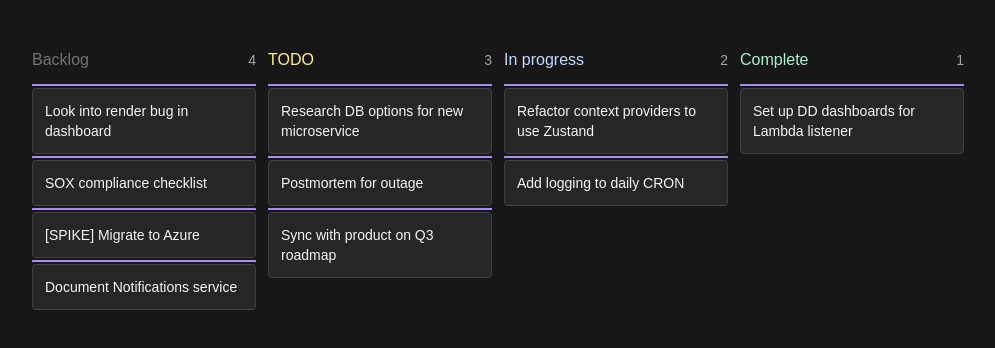
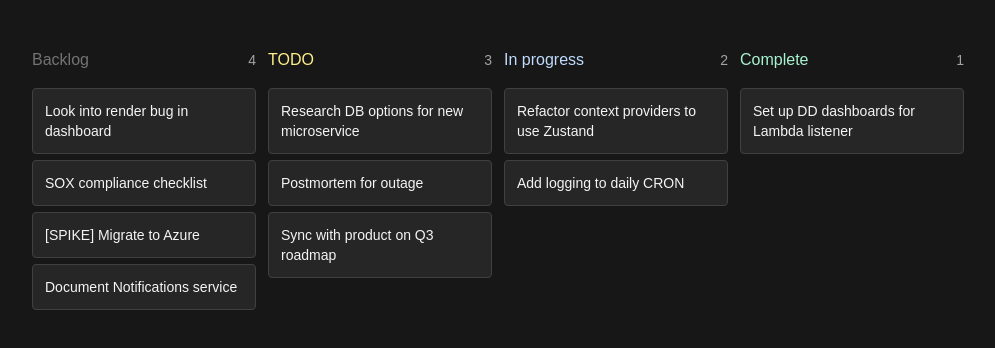
Before and after one commit to Arya-P05/Kanban, a Next.js app in the folder kanban/: page / in a window 1280 px wide. Shown: the top 348 px of the page, without its empty margins (16-1011 px from the left). Built offline with nearby package versions, Linux system fonts and the light colour scheme.

Commit message:
bottom indicator

```diff
--- a/kanban/app/page.tsx
+++ b/kanban/app/page.tsx
@@ -87,6 +87,8 @@ const Column = ({
         {filteredCards.map((card) => {
           return <Card key={card.id} {...card} />;
         })}
+
+        <DropIndicator beforeId={"-1"} column={column} />
       </div>
     </div>
   );
@@ -118,7 +120,7 @@ const DropIndicator = ({
     <div
       data-before={beforeId || "-1"}
       data-column={column}
-      className="my-0.5 h-0.5 w-full bg-violet-400 opacity-100"
+      className="my-0.5 h-0.5 w-full bg-violet-400 opacity-0"
     ></div>
   );
 };
```
